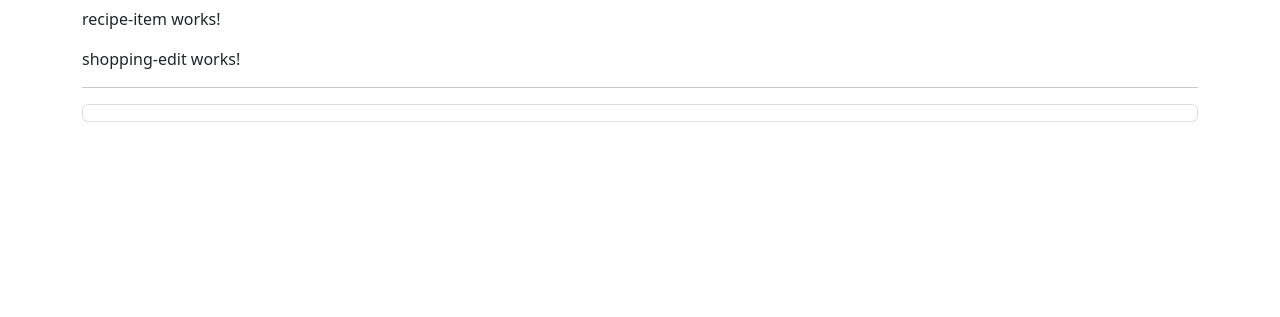
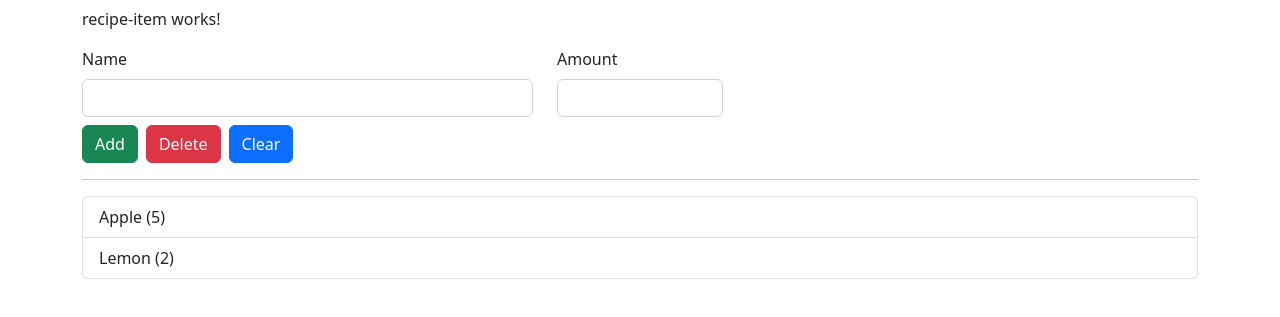
Before and after one commit to jhemesferreira/shopping-recipe, an Angular app: page / in a window 1280 px wide. Shown: the part 379-696 px from the top of the page. Built offline with nearby package versions, Linux system fonts and the light colour scheme.

Commit message:
add form in shopping edit

```diff
--- a/src/app/shopping-list/shopping-edit/shopping-edit.component.html
+++ b/src/app/shopping-list/shopping-edit/shopping-edit.component.html
@@ -1 +1,24 @@
-<p>shopping-edit works!</p>
+<div class="row">
+  <div class="col-xs-12">
+    <form>
+      <div class="row">
+        <div class="col-sm-5">
+          <label for="name" class="form-label">Name</label>
+          <input type="email" class="form-control" id="name" aria-describedby="emailHelp">
+        </div>
+        <div class="col-sm-2">
+          <label for="amount" class="form-label">Amount</label>
+          <input type="number" class="form-control" id="amount">
+        </div>
+      </div>
+
+      <div class="row mt-2">
+        <div class="col-xs-12">
+          <button class="btn btn-success me-2" type="submit">Add</button>
+          <button class="btn btn-danger me-2" type="button">Delete</button>
+          <button class="btn btn-primary" type="submit">Clear</button>
+        </div>
+      </div>
+    </form>
+  </div>
+</div>
--- a/src/app/shopping-list/shopping-list.component.html
+++ b/src/app/shopping-list/shopping-list.component.html
@@ -3,7 +3,10 @@
     <app-shopping-edit></app-shopping-edit>
     <hr>
     <div class="list-group">
-      <a class="list-group-item" style="cursor: pointer;"></a>
+      <a
+      class="list-group-item" style="cursor: pointer;"
+      *ngFor="let ingredient of ingredients"
+      >{{ ingredient.name }} ({{ ingredient.amount }})</a>
     </div>
   </div>
 </div>
--- a/src/app/shopping-list/shopping-list.component.ts
+++ b/src/app/shopping-list/shopping-list.component.ts
@@ -1,4 +1,5 @@
 import { Component } from '@angular/core';
+import { Ingredient } from '../shared/ingredient.model';
 
 @Component({
   selector: 'app-shopping-list',
@@ -6,5 +7,8 @@ import { Component } from '@angular/core';
   styleUrls: ['./shopping-list.component.scss']
 })
 export class ShoppingListComponent {
-  ingredients = [];
+  ingredients: Ingredient[] = [
+    new Ingredient('Apple', 5),
+    new Ingredient('Lemon', 2)
+  ];
 }
```
